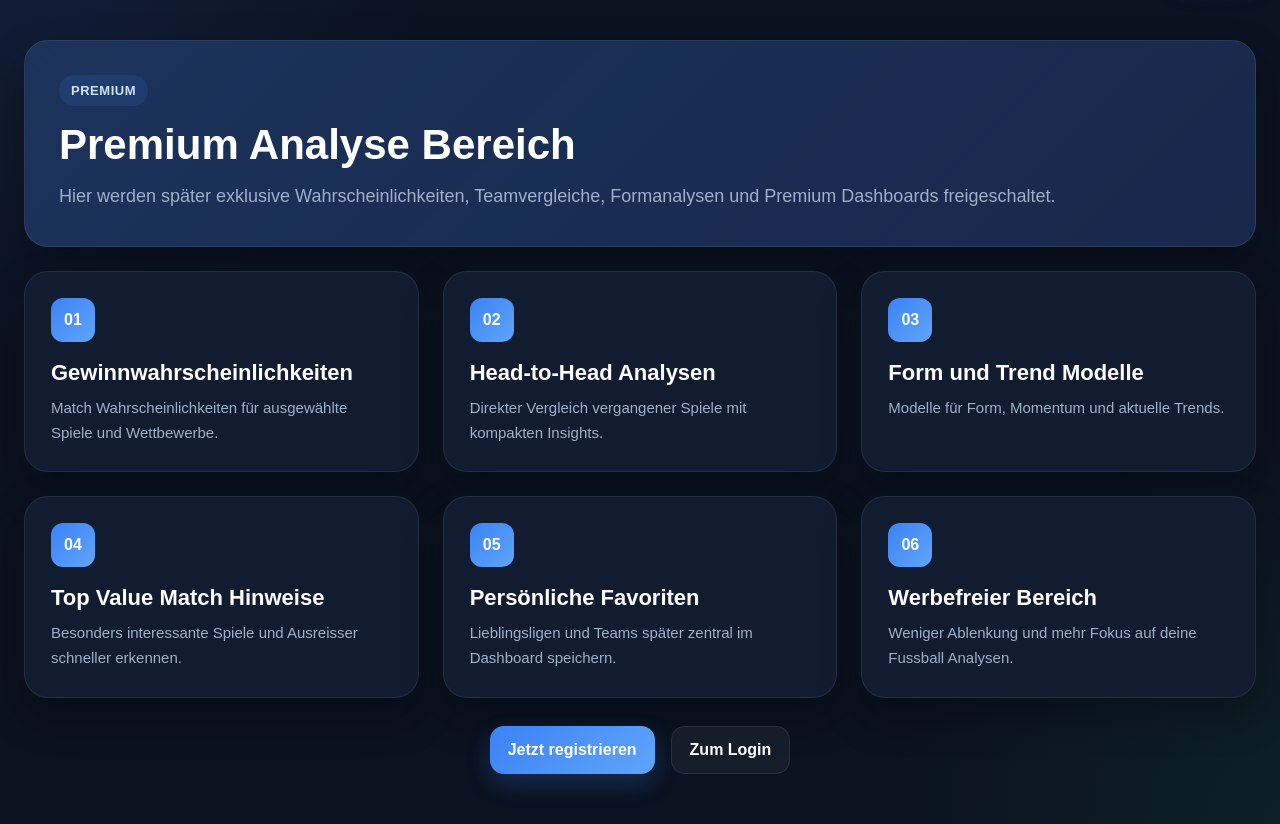
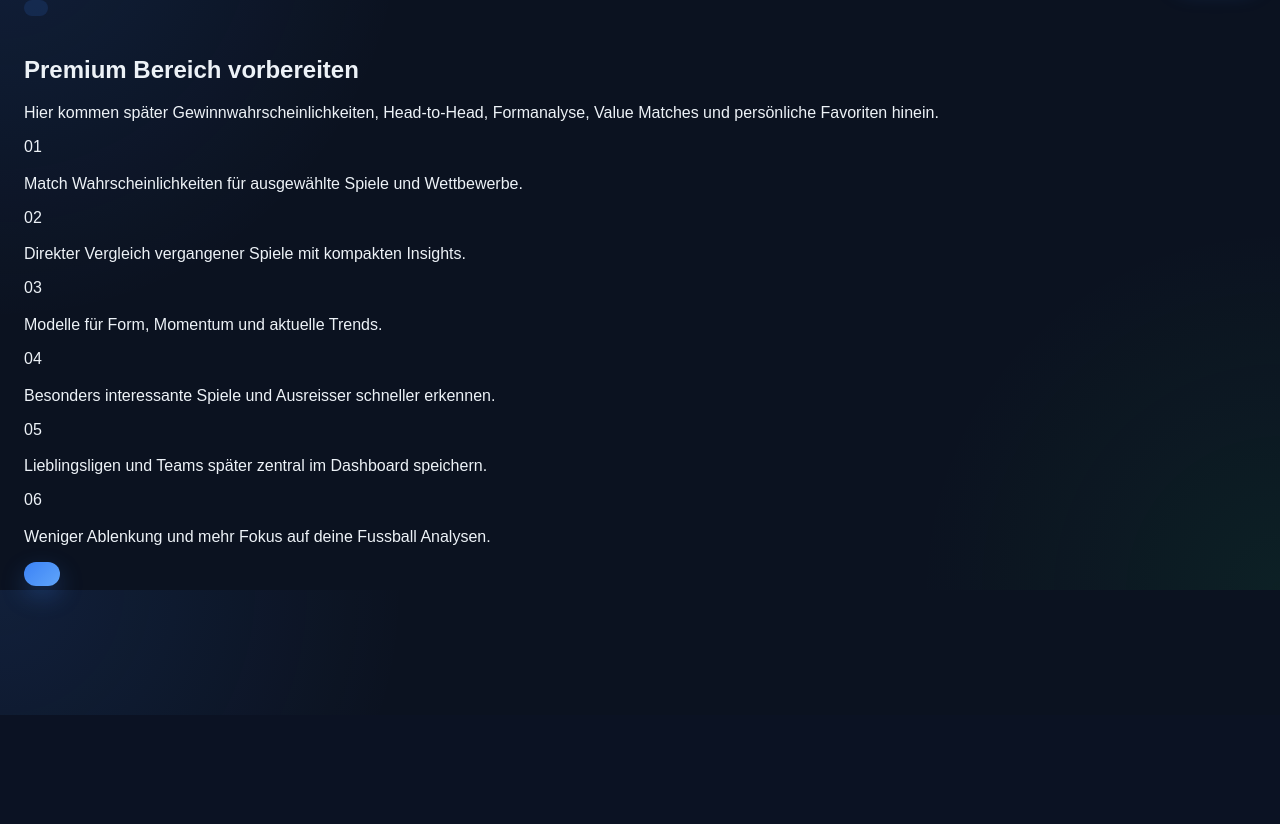
Before and after one commit to bonangel1974/matchpredictions, a Flask app: page /premium in a window 1280 px wide. Shown: the part 85-909 px from the top of the page. After the commit the page ends 800 px from the top, so only its background shows below. Run offline with Flask 3, Linux system fonts and the light colour scheme.

Commit message:
premium version

```diff
--- a/main.py
+++ b/main.py
@@ -14,24 +14,18 @@ HEADERS = {
 
 LEAGUES = {
     "bundesliga": "BL1",
+    "premierleague": "PL",
     "seriea": "SA",
     "ligue1": "FL1",
     "championsleague": "CL",
-    "worldcup": "WC",
     "euro": "EC",
-    "premierleague": "PL"
+    "worldcup": "WC"
 }
 
 TRANSLATIONS = {
     "de": {
         "brand": "MatchPredictions",
         "login": "Login",
-        "register": "Registrieren",
-        "premium": "Premium",
-        "forgot_title": "Passwort zurücksetzen",
-        "forgot_text": "Gib deine E-Mail-Adresse ein. Später senden wir dir einen Link zum Zurücksetzen deines Passworts.",
-        "forgot_button": "Reset-Link senden",
-        "back_to_login": "Zurück zum Login",
         "nav": {
             "bundesliga": "Deutschland",
             "premierleague": "England",
@@ -39,59 +33,32 @@ TRANSLATIONS = {
             "ligue1": "Frankreich",
             "championsleague": "Champions League",
             "euro": "EURO",
-            "worldcup": "WM",
-
+            "worldcup": "WM"
         },
-        "hero_title": "Fussball Statistiken mit Vertrauen",
-        "hero_text": "Live Spiele, kommende Partien, Tabellen und Top Scorer. Premium Analysen, Prognosen und Wahrscheinlichkeiten nach Login.",
+        "hero_badge": "Fussball Datenplattform",
+        "hero_title": "Moderne Fussball Statistiken mit Premium Look",
+        "hero_text": "Kommende Spiele, Tabellen, Top Scorer und spaeter Prognosen, Formkurven und Premium Analysen nach Login.",
+        "featured_match": "Featured Match",
+        "next_days": "Nächste 7 Tage",
         "matches_title": "Kommende Spiele",
         "table_title": "Tabelle",
         "scorers_title": "Top Scorer",
-        "empty_matches": "Keine Spiele im gewählten Zeitraum verfügbar.",
-        "empty_table": "Keine Tabelle verfügbar.",
-        "empty_scorers": "Keine Torschützen verfügbar.",
+        "table_badge": "Top 10",
+        "scorers_badge": "Top 10",
         "position": "#",
         "team": "Team",
         "points": "Punkte",
         "goals": "Tore",
-        "featured_match": "Featured Match",
-        "next_days": "Nächste 7 Tage",
-        "top_scorers_badge": "Top 10",
-        "table_badge": "Live Stand",
-        "premium_box_title": "Mehr Analysen nach Login",
-        "premium_box_text": "Mit Gewinnwahrscheinlichkeiten, Head-to-Head, Formanalyse und weiteren Premium Features.",
-        "premium_button": "Mehr erfahren",
-        "login_title": "Willkommen zurück",
-        "login_text": "Melde dich an, um Premium Prognosen, gespeicherte Favoriten und tiefere Analysen zu sehen.",
-        "email": "E-Mail",
-        "password": "Passwort",
-        "forgot_password": "Passwort vergessen?",
-        "login_button": "Jetzt einloggen",
-        "register_title": "Konto erstellen",
-        "register_text": "Erstelle dein Konto, um Premium Bereiche, personalisierte Statistiken und spätere Prognosen zu nutzen.",
-        "name": "Name",
-        "confirm_password": "Passwort bestätigen",
-        "register_button": "Konto erstellen",
-        "premium_title": "Premium Analyse Bereich",
-        "premium_text": "Hier werden später exklusive Wahrscheinlichkeiten, Teamvergleiche, Formanalysen und Premium Dashboards freigeschaltet.",
-        "premium_feature_1": "Gewinnwahrscheinlichkeiten",
-        "premium_feature_2": "Head-to-Head Analysen",
-        "premium_feature_3": "Form und Trend Modelle",
-        "premium_feature_4": "Top Value Match Hinweise",
-        "premium_feature_5": "Persönliche Favoriten",
-        "premium_feature_6": "Werbefreier Bereich",
-        "cta_register": "Jetzt registrieren",
-        "cta_login": "Zum Login"
+        "empty_matches": "Keine Spiele im gewählten Zeitraum verfügbar.",
+        "empty_table": "Keine Tabelle verfügbar.",
+        "empty_scorers": "Keine Torschützen verfügbar.",
+        "premium_title": "Premium Bereich vorbereiten",
+        "premium_text": "Hier kommen später Gewinnwahrscheinlichkeiten, Head-to-Head, Formanalyse, Value Matches und persönliche Favoriten hinein.",
+        "premium_button": "Premium ansehen"
     },
     "en": {
         "brand": "MatchPredictions",
         "login": "Login",
-        "register": "Register",
-        "premium": "Premium",
-        "forgot_title": "Reset password",
-        "forgot_text": "Enter your email address. Later we will send you a password reset link.",
-        "forgot_button": "Send reset link",
-        "back_to_login": "Back to login",
         "nav": {
             "bundesliga": "Germany",
             "premierleague": "England",
@@ -101,56 +68,30 @@ TRANSLATIONS = {
             "euro": "EURO",
             "worldcup": "World Cup"
         },
-        "hero_title": "Football statistics with trust",
-        "hero_text": "Live matches, upcoming fixtures, standings and top scorers. Premium analysis, predictions and probabilities after login.",
+        "hero_badge": "Football data platform",
+        "hero_title": "Modern football statistics with a premium look",
+        "hero_text": "Upcoming matches, standings, top scorers and later predictions, form curves and premium analysis after login.",
+        "featured_match": "Featured Match",
+        "next_days": "Next 7 Days",
         "matches_title": "Upcoming Matches",
         "table_title": "Table",
         "scorers_title": "Top Scorers",
-        "empty_matches": "No matches available in the selected period.",
-        "empty_table": "No table available.",
-        "empty_scorers": "No scorers available.",
+        "table_badge": "Top 10",
+        "scorers_badge": "Top 10",
         "position": "#",
         "team": "Team",
         "points": "Points",
         "goals": "Goals",
-        "featured_match": "Featured Match",
-        "next_days": "Next 7 Days",
-        "top_scorers_badge": "Top 10",
-        "table_badge": "Live Table",
-        "premium_box_title": "More analysis after login",
-        "premium_box_text": "With win probabilities, head-to-head, form analysis and more premium features.",
-        "premium_button": "Learn more",
-        "login_title": "Welcome back",
-        "login_text": "Sign in to access premium predictions, saved favorites and deeper analysis.",
-        "email": "Email",
-        "password": "Password",
-        "forgot_password": "Forgot password?",
-        "login_button": "Login now",
-        "register_title": "Create account",
-        "register_text": "Create your account to unlock premium areas, personalized statistics and future predictions.",
-        "name": "Name",
-        "confirm_password": "Confirm password",
-        "register_button": "Create account",
-        "premium_title": "Premium analysis area",
-        "premium_text": "Exclusive probabilities, team comparisons, form analysis and premium dashboards will be unlocked here later.",
-        "premium_feature_1": "Win probabilities",
-        "premium_feature_2": "Head-to-head analysis",
-        "premium_feature_3": "Form and trend models",
-        "premium_feature_4": "Top value match hints",
-        "premium_feature_5": "Personal favorites",
-        "premium_feature_6": "Ad free area",
-        "cta_register": "Register now",
-        "cta_login": "Go to login"
+        "empty_matches": "No matches available in the selected period.",
+        "empty_table": "No table available.",
+        "empty_scorers": "No scorers available.",
+        "premium_title": "Prepare premium area",
+        "premium_text": "Later this area will include win probabilities, head-to-head analysis, form analysis, value matches and personal favorites.",
+        "premium_button": "View premium"
     },
     "it": {
         "brand": "MatchPredictions",
         "login": "Login",
-        "register": "Registrati",
-        "premium": "Premium",
-        "forgot_title": "Reimposta password",
-        "forgot_text": "Inserisci il tuo indirizzo e-mail. In seguito ti invieremo un link per reimpostare la password.",
-        "forgot_button": "Invia link di reset",
-        "back_to_login": "Torna al login",
         "nav": {
             "bundesliga": "Germania",
             "premierleague": "Inghilterra",
@@ -160,56 +101,30 @@ TRANSLATIONS = {
             "euro": "EURO",
             "worldcup": "Mondiali"
         },
-        "hero_title": "Statistiche calcio con fiducia",
-        "hero_text": "Partite live, incontri in arrivo, classifiche e migliori marcatori. Analisi premium, pronostici e probabilità dopo il login.",
+        "hero_badge": "Piattaforma dati calcio",
+        "hero_title": "Statistiche calcio moderne con look premium",
+        "hero_text": "Prossime partite, classifiche, top marcatori e più avanti pronostici, curve di forma e analisi premium dopo il login.",
+        "featured_match": "Partita in evidenza",
+        "next_days": "Prossimi 7 giorni",
         "matches_title": "Prossime Partite",
         "table_title": "Classifica",
         "scorers_title": "Top Marcatori",
-        "empty_matches": "Nessuna partita disponibile nel periodo selezionato.",
-        "empty_table": "Nessuna classifica disponibile.",
-        "empty_scorers": "Nessun marcatore disponibile.",
+        "table_badge": "Top 10",
+        "scorers_badge": "Top 10",
         "position": "#",
         "team": "Squadra",
         "points": "Punti",
         "goals": "Gol",
-        "featured_match": "Partita in evidenza",
-        "next_days": "Prossimi 7 giorni",
-        "top_scorers_badge": "Top 10",
-        "table_badge": "Classifica Live",
-        "premium_box_title": "Più analisi dopo il login",
-        "premium_box_text": "Con probabilità di vittoria, testa a testa, analisi della forma e altre funzioni premium.",
-        "premium_button": "Scopri di più",
-        "login_title": "Bentornato",
-        "login_text": "Accedi per vedere pronostici premium, preferiti salvati e analisi più profonde.",
-        "email": "E-mail",
-        "password": "Password",
-        "forgot_password": "Password dimenticata?",
-        "login_button": "Accedi ora",
-        "register_title": "Crea account",
-        "register_text": "Crea il tuo account per sbloccare aree premium, statistiche personalizzate e futuri pronostici.",
-        "name": "Nome",
-        "confirm_password": "Conferma password",
-        "register_button": "Crea account",
-        "premium_title": "Area analisi premium",
-        "premium_text": "Qui verranno sbloccate probabilità esclusive, confronti tra squadre, analisi della forma e dashboard premium.",
-        "premium_feature_1": "Probabilità di vittoria",
-        "premium_feature_2": "Analisi testa a testa",
-        "premium_feature_3": "Modelli di forma e trend",
-        "premium_feature_4": "Segnali top value match",
-        "premium_feature_5": "Preferiti personali",
-        "premium_feature_6": "Area senza pubblicità",
-        "cta_register": "Registrati ora",
-        "cta_login": "Vai al login"
+        "empty_matches": "Nessuna partita disponibile nel periodo selezionato.",
+        "empty_table": "Nessuna classifica disponibile.",
+        "empty_scorers": "Nessun marcatore disponibile.",
+        "premium_title": "Preparare area premium",
+        "premium_text": "Qui arriveranno probabilità di vittoria, testa a testa, analisi della forma, value match e preferiti personali.",
+        "premium_button": "Vedi premium"
     },
     "fr": {
         "brand": "MatchPredictions",
         "login": "Connexion",
-        "register": "Inscription",
-        "premium": "Premium",
-        "forgot_title": "Réinitialiser le mot de passe",
-        "forgot_text": "Saisis ton adresse e-mail. Plus tard nous t’enverrons un lien pour réinitialiser ton mot de passe.",
-        "forgot_button": "Envoyer le lien de réinitialisation",
-        "back_to_login": "Retour au login",
         "nav": {
             "bundesliga": "Allemagne",
             "premierleague": "Angleterre",
@@ -219,49 +134,85 @@ TRANSLATIONS = {
             "euro": "EURO",
             "worldcup": "Coupe du Monde"
         },
-        "hero_title": "Statistiques football avec confiance",
-        "hero_text": "Matchs en direct, rencontres à venir, classements et meilleurs buteurs. Analyses premium, pronostics et probabilités après connexion.",
+        "hero_badge": "Plateforme de données football",
+        "hero_title": "Statistiques football modernes avec look premium",
+        "hero_text": "Matchs à venir, classements, meilleurs buteurs et plus tard pronostics, courbes de forme et analyses premium après connexion.",
+        "featured_match": "Match vedette",
+        "next_days": "7 prochains jours",
         "matches_title": "Matchs à venir",
         "table_title": "Classement",
         "scorers_title": "Top Buteurs",
-        "empty_matches": "Aucun match disponible pour la période sélectionnée.",
-        "empty_table": "Aucun classement disponible.",
-        "empty_scorers": "Aucun buteur disponible.",
+        "table_badge": "Top 10",
+        "scorers_badge": "Top 10",
         "position": "#",
         "team": "Equipe",
         "points": "Points",
         "goals": "Buts",
-        "featured_match": "Match vedette",
-        "next_days": "7 prochains jours",
-        "top_scorers_badge": "Top 10",
-        "table_badge": "Classement Live",
-        "premium_box_title": "Plus d analyses après connexion",
-        "premium_box_text": "Avec probabilités de victoire, head-to-head, analyse de forme et autres fonctions premium.",
-        "premium_button": "En savoir plus",
-        "login_title": "Bon retour",
-        "login_text": "Connecte-toi pour voir les pronostics premium, les favoris enregistrés et des analyses plus poussées.",
-        "email": "E-mail",
-        "password": "Mot de passe",
-        "forgot_password": "Mot de passe oublié ?",
-        "login_button": "Se connecter",
-        "register_title": "Créer un compte",
-        "register_text": "Crée ton compte pour débloquer les zones premium, les statistiques personnalisées et les futurs pronostics.",
-        "name": "Nom",
-        "confirm_password": "Confirmer le mot de passe",
-        "register_button": "Créer un compte",
-        "premium_title": "Zone analyse premium",
-        "premium_text": "Ici seront débloqués plus tard des probabilités exclusives, comparaisons d équipes, analyses de forme et dashboards premium.",
-        "premium_feature_1": "Probabilités de victoire",
-        "premium_feature_2": "Analyses head-to-head",
-        "premium_feature_3": "Modèles de forme et tendance",
-        "premium_feature_4": "Indications top value match",
-        "premium_feature_5": "Favoris personnels",
-        "premium_feature_6": "Zone sans publicité",
-        "cta_register": "S inscrire maintenant",
-        "cta_login": "Aller au login"
+        "empty_matches": "Aucun match disponible pour la période sélectionnée.",
+        "empty_table": "Aucun classement disponible.",
+        "empty_scorers": "Aucun buteur disponible.",
+        "premium_title": "Préparer la zone premium",
+        "premium_text": "Ici viendront plus tard probabilités de victoire, head-to-head, analyse de forme, value matches et favoris personnels.",
+        "premium_button": "Voir premium"
     }
 }
 
+TEAM_LOGOS = {
+    "Bayern München": "https://logo.clearbit.com/fcbayern.com",
+    "FC Bayern München": "https://logo.clearbit.com/fcbayern.com",
+    "Bayern Munich": "https://logo.clearbit.com/fcbayern.com",
+    "Borussia Dortmund": "https://logo.clearbit.com/bvb.de",
+    "Bayer 04 Leverkusen": "https://logo.clearbit.com/bayer04.de",
+    "RB Leipzig": "https://logo.clearbit.com/dierotenbullen.com",
+    "SC Freiburg": "https://logo.clearbit.com/scfreiburg.com",
+    "Eintracht Frankfurt": "https://logo.clearbit.com/eintracht.de",
+    "VfB Stuttgart": "https://logo.clearbit.com/vfb.de",
+    "TSG Hoffenheim": "https://logo.clearbit.com/tsg-hoffenheim.de",
+    "1. FSV Mainz 05": "https://logo.clearbit.com/mainz05.de",
+    "VfL Wolfsburg": "https://logo.clearbit.com.vfl-wolfsburg.de",
+    "Juventus": "https://logo.clearbit.com/juventus.com",
+    "Inter Milan": "https://logo.clearbit.com/inter.it",
+    "Inter": "https://logo.clearbit.com/inter.it",
+    "AC Milan": "https://logo.clearbit.com/acmilan.com",
+    "Milan": "https://logo.clearbit.com/acmilan.com",
+    "Roma": "https://logo.clearbit.com/asroma.com",
+    "Napoli": "https://logo.clearbit.com/sscnapoli.it",
+    "Lazio": "https://logo.clearbit.com.sslazio.it",
+    "Atalanta": "https://logo.clearbit.com/atalanta.it",
+    "Paris Saint-Germain": "https://logo.clearbit.com/psg.fr",
+    "PSG": "https://logo.clearbit.com/psg.fr",
+    "Olympique de Marseille": "https://logo.clearbit.com/om.fr",
+    "AS Monaco": "https://logo.clearbit.com/asmonaco.com",
+    "Lille OSC": "https://logo.clearbit.com/losc.fr",
+    "Olympique Lyonnais": "https://logo.clearbit.com/ol.fr",
+    "Manchester City": "https://logo.clearbit.com/mancity.com",
+    "Manchester United": "https://logo.clearbit.com/manutd.com",
+    "Liverpool FC": "https://logo.clearbit.com/liverpoolfc.com",
+    "Liverpool": "https://logo.clearbit.com/liverpoolfc.com",
+    "Arsenal FC": "https://logo.clearbit.com/arsenal.com",
+    "Arsenal": "https://logo.clearbit.com/arsenal.com",
+    "Chelsea FC": "https://logo.clearbit.com/chelseafc.com",
+    "Chelsea": "https://logo.clearbit.com/chelseafc.com",
+    "Tottenham Hotspur": "https://logo.clearbit.com/tottenhamhotspur.com",
+    "Real Madrid CF": "https://logo.clearbit.com/realmadrid.com",
+    "Real Madrid": "https://logo.clearbit.com/realmadrid.com",
+    "FC Barcelona": "https://logo.clearbit.com/fcbarcelona.com",
+    "Barcelona": "https://logo.clearbit.com/fcbarcelona.com",
+    "Atlético de Madrid": "https://logo.clearbit.com/atleticodemadrid.com",
+    "Atlético Madrid": "https://logo.clearbit.com/atleticodemadrid.com",
+    "Spain": "https://flagcdn.com/w80/es.png",
+    "Germany": "https://flagcdn.com/w80/de.png",
+    "France": "https://flagcdn.com/w80/fr.png",
+    "Italy": "https://flagcdn.com/w80/it.png",
+    "Portugal": "https://flagcdn.com/w80/pt.png",
+    "Switzerland": "https://flagcdn.com/w80/ch.png",
+    "Austria": "https://flagcdn.com/w80/at.png",
+    "England": "https://flagcdn.com/w80/gb-eng.png"
+}
+
+
+def get_logo(team_name: str) -> str:
+    return TEAM_LOGOS.get(team_name, "https://placehold.co/80x80/1f2a44/ffffff?text=%20")
 
 
 def format_kickoff(utc_value: str) -> str:
@@ -331,6 +282,8 @@ def home():
                 "away": away_team.get("name", "Away"),
                 "home_short": home_team.get("shortName") or home_team.get("tla") or home_team.get("name", "Home"),
                 "away_short": away_team.get("shortName") or away_team.get("tla") or away_team.get("name", "Away"),
+                "home_logo": get_logo(home_team.get("name", "")),
+                "away_logo": get_logo(away_team.get("name", "")),
                 "kickoff": format_kickoff(m.get("utcDate", "")),
                 "status": m.get("status", ""),
                 "score_home": full_time.get("home"),
@@ -352,10 +305,11 @@ def home():
             first_table = standings[0].get("table", [])
             for row in first_table[:10]:
                 team = row.get("team", {})
+                team_name = team.get("name", "")
                 table.append({
                     "pos": row.get("position", ""),
-                    "team": team.get("name", ""),
-                    "short": team.get("shortName") or team.get("tla") or team.get("name", ""),
+                    "team": team_name,
+                    "logo": get_logo(team_name),
                     "points": row.get("points", ""),
                     "goal_diff": row.get("goalDifference", "")
                 })
@@ -368,9 +322,11 @@ def home():
         for s in data_scorers.get("scorers", [])[:10]:
             player = s.get("player", {})
             team = s.get("team", {})
+            team_name = team.get("name", "")
             scorers.append({
                 "name": player.get("name", ""),
-                "team": team.get("name", ""),
+                "team": team_name,
+                "team_logo": get_logo(team_name),
                 "goals": s.get("goals", 0)
             })
 
@@ -410,12 +366,6 @@ def premium():
     league = request.args.get("league", "bundesliga")
     return render_template("premium.html", t=t, lang=lang, league=league)
 
-@app.route("/forgot-password")
-def forgot_password():
-    lang, t = get_translation()
-    league = request.args.get("league", "bundesliga")
-    return render_template("forgot_password.html", t=t, lang=lang, league=league)
-
 
 if __name__ == "__main__":
     app.run(debug=True)
--- a/static/css/style.css
+++ b/static/css/style.css
@@ -106,7 +106,8 @@ body {
   background: rgba(255, 255, 255, 0.08);
 }
 
-.btn-login {
+.btn-login,
+.premium-btn-link {
   display: inline-flex;
   align-items: center;
   justify-content: center;
@@ -140,10 +141,7 @@ body {
 .hero-copy,
 .featured-card,
 .panel,
-.premium-box,
-.auth-card,
-.premium-feature-card,
-.premium-hero {
+.premium-box {
   border: 1px solid var(--border);
   border-radius: 24px;
   box-shadow: var(--shadow);
@@ -157,7 +155,6 @@ body {
 }
 
 .hero-badge,
-.auth-badge,
 .premium-tag {
   display: inline-block;
   margin-bottom: 16px;
@@ -171,9 +168,7 @@ body {
   text-transform: uppercase;
 }
 
-.hero-copy h1,
-.auth-card h1,
-.premium-hero h1 {
+.hero-copy h1 {
   margin: 0 0 14px;
   font-size: 42px;
   line-height: 1.1;
@@ -181,9 +176,7 @@ body {
   color: #ffffff;
 }
 
-.hero-copy p,
-.auth-card p,
-.premium-hero p {
+.hero-copy p {
   margin: 0;
   color: var(--muted);
   font-size: 18px;
@@ -483,35 +508,6 @@ body {
   line-height: 1.65;
 }
 
-.premium-btn,
-.premium-btn-link,
-.ghost-btn-link,
-.auth-btn {
-  display: inline-flex;
-  align-items: center;
-  justify-content: center;
-  text-decoration: none;
-  border: 0;
-  border-radius: 14px;
-  font-weight: 800;
-  padding: 14px 18px;
-  cursor: pointer;
-}
-
-.premium-btn,
-.premium-btn-link,
-.auth-btn {
-  background: linear-gradient(135deg, var(--accent), var(--accent-2));
-  color: white;
-  box-shadow: 0 10px 24px rgba(59, 130, 246, 0.24);
-}
-
-.ghost-btn-link {
-  background: rgba(255, 255, 255, 0.05);
-  color: #ffffff;
-  border: 1px solid var(--border);
-}
-
 .empty-state {
   padding: 24px;
   color: var(--muted);
@@ -532,145 +528,14 @@ body {
   margin-bottom: 20px;
 }
 
-/* Auth */
-.auth-page,
-.premium-page {
-  padding-top: 40px;
-  padding-bottom: 50px;
-}
-
-.auth-shell {
-  display: flex;
-  justify-content: center;
-}
-
-.auth-card {
-  background:
-    linear-gradient(180deg, rgba(59, 130, 246, 0.08), rgba(255, 255, 255, 0.02)),
-    var(--panel);
-  width: 100%;
-  max-width: 620px;
-  padding: 32px;
-}
-
-.auth-form {
-  margin-top: 24px;
-}
-
-.auth-form label {
-  display: block;
-  margin-bottom: 8px;
-  color: #d8e2f0;
-  font-weight: 700;
-  font-size: 14px;
-}
-
-.auth-form input {
-  width: 100%;
-  margin-bottom: 18px;
-  padding: 15px 16px;
-  border-radius: 14px;
-  border: 1px solid var(--border);
-  background: rgba(255, 255, 255, 0.04);
-  color: #ffffff;
-  font-size: 15px;
-  outline: none;
-}
-
-.auth-form input::placeholder {
-  color: #7f93b2;
-}
-
-.auth-links {
-  display: flex;
-  justify-content: flex-end;
-  margin-bottom: 18px;
-}
-
-.auth-links a,
-.auth-bottom a {
-  color: #8cc2ff;
-  text-decoration: none;
-  font-weight: 700;
-}
-
-.auth-bottom {
-  margin-top: 18px;
-  color: var(--muted);
-  display: flex;
-  gap: 8px;
-  flex-wrap: wrap;
-}
-
-/* Premium page */
-.premium-hero {
-  background:
-    linear-gradient(135deg, rgba(59, 130, 246, 0.16), rgba(37, 99, 235, 0.08)),
-    var(--panel-2);
-  margin-bottom: 24px;
-}
-
-.premium-hero-inner {
-  padding: 34px;
-}
-
-.premium-grid {
-  display: grid;
-  grid-template-columns: repeat(3, 1fr);
-  gap: 24px;
-}
-
-.premium-feature-card {
-  background: var(--panel);
-  padding: 26px;
-}
-
-.feature-icon {
-  width: 44px;
-  height: 44px;
-  border-radius: 12px;
-  background: linear-gradient(135deg, var(--accent), var(--accent-2));
-  color: #ffffff;
-  display: flex;
-  align-items: center;
-  justify-content: center;
-  font-weight: 900;
-  margin-bottom: 18px;
-}
-
-.premium-feature-card h3 {
-  margin: 0 0 10px;
-  color: #ffffff;
-  font-size: 22px;
-  font-weight: 800;
-}
-
-.premium-feature-card p {
-  margin: 0;
-  color: var(--muted);
-  line-height: 1.65;
-  font-size: 15px;
-}
-
-.premium-cta-row {
-  display: flex;
-  gap: 16px;
-  justify-content: center;
-  margin-top: 28px;
-}
-
 @media (max-width: 1150px) {
-  .topbar-inner {
+  .topbar-inner,
+  .hero-content,
+  .dashboard-grid,
+  .lower-grid {
+    grid-template-columns: 1fr;
     flex-direction: column;
     align-items: flex-start;
-    padding: 16px 0;
-  }
-
-  .hero-content,
-  .dashboard-grid,
-  .lower-grid,
-  .premium-grid {
-    grid-template-columns: 1fr;
   }
 }
 
```
Also changed, not shown: other parts of static/css/style.css (+85 -72 lines), templates/index.html (+32 -20 lines).
